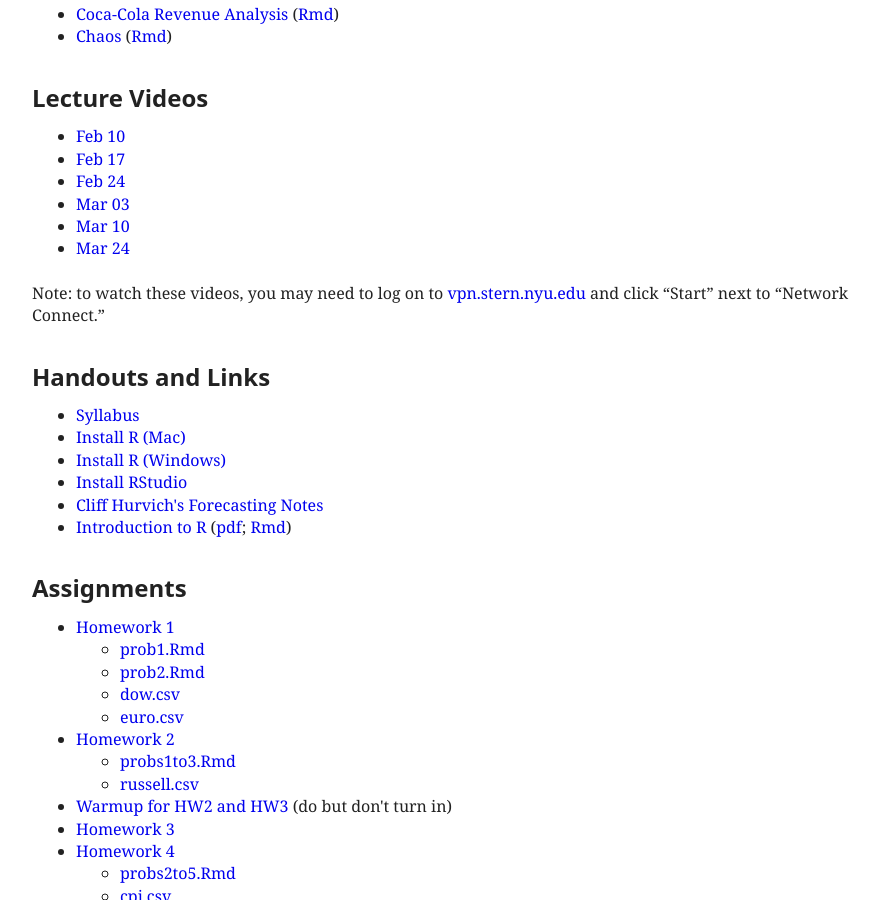
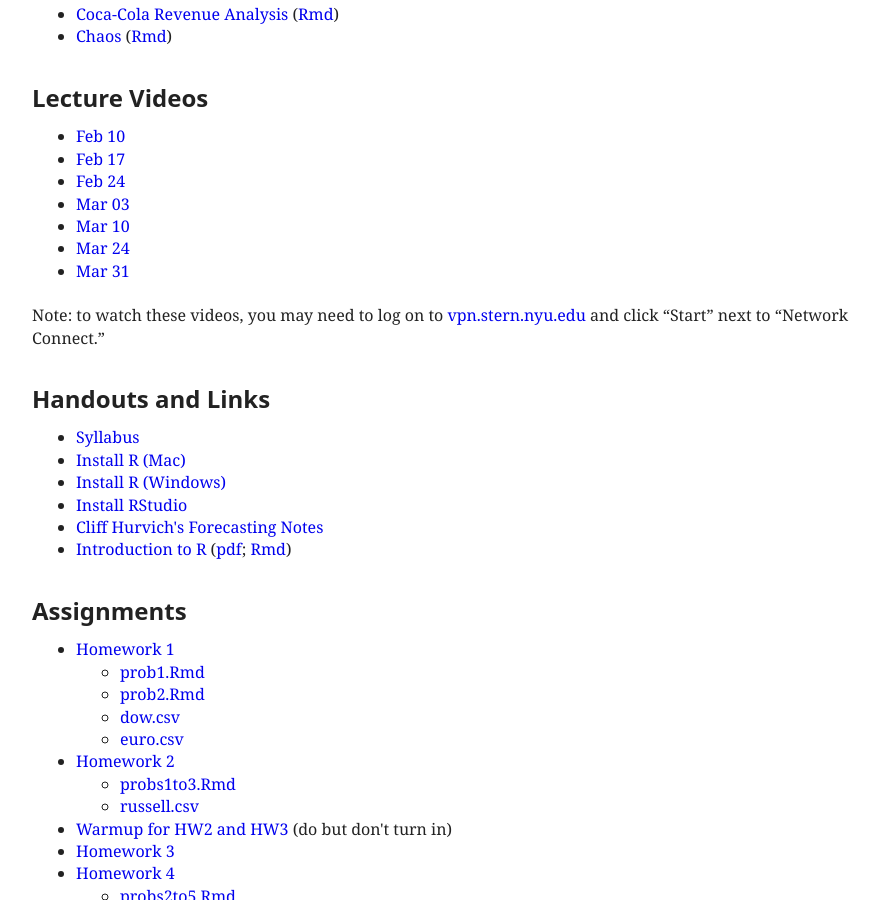
Before and after one commit to patperry/patperry.github.com, a Jekyll site: the page built from course/forecasting/index.html, in a window 1280 px wide and 900 px high, scrolled down 948 px. Shown: the whole window, without its empty margins (176-1055 px from the left). Built offline with Jekyll 4.4.1, drawn with Linux system fonts in a browser that asks for light colours.

Commit message:
Add lecture video link

```diff
--- a/course/forecasting/index.html
+++ b/course/forecasting/index.html
@@ -59,6 +59,7 @@ stylesheet: /css/main.css?v=1
   <li><a href="http://nyustern.mediasite.com/Mediasite/Play/406599747f9e4ec0ab363f9412268efd1d">Mar 03</a>
   <li><a href="http://nyustern.mediasite.com/Mediasite/Play/baad22a630f741e08a3cbc61aa6dd45c1d">Mar 10</a>
   <li><a href="http://nyustern.mediasite.com/Mediasite/Play/a57dbb89061d44eda08a8fd0dc124a871d">Mar 24</a>
+  <li><a href="http://nyustern.mediasite.com/Mediasite/Play/b337faedf5c249a1bc3ce94c3fec9d3b1d">Mar 31</a>
 </ul>
 <p>Note: to watch these videos, you may need to log on to <a href="http://vpn.stern.nyu.edu/">vpn.stern.nyu.edu</a>
   and click &ldquo;Start&rdquo; next to &ldquo;Network Connect.&rdquo;
```
